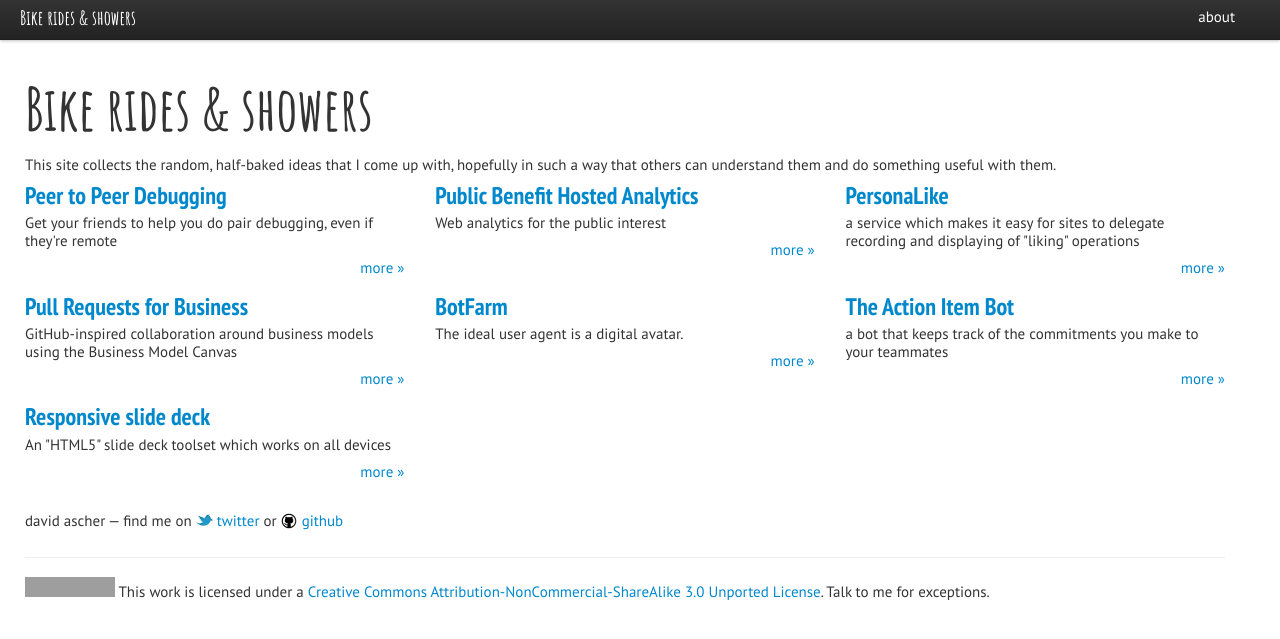
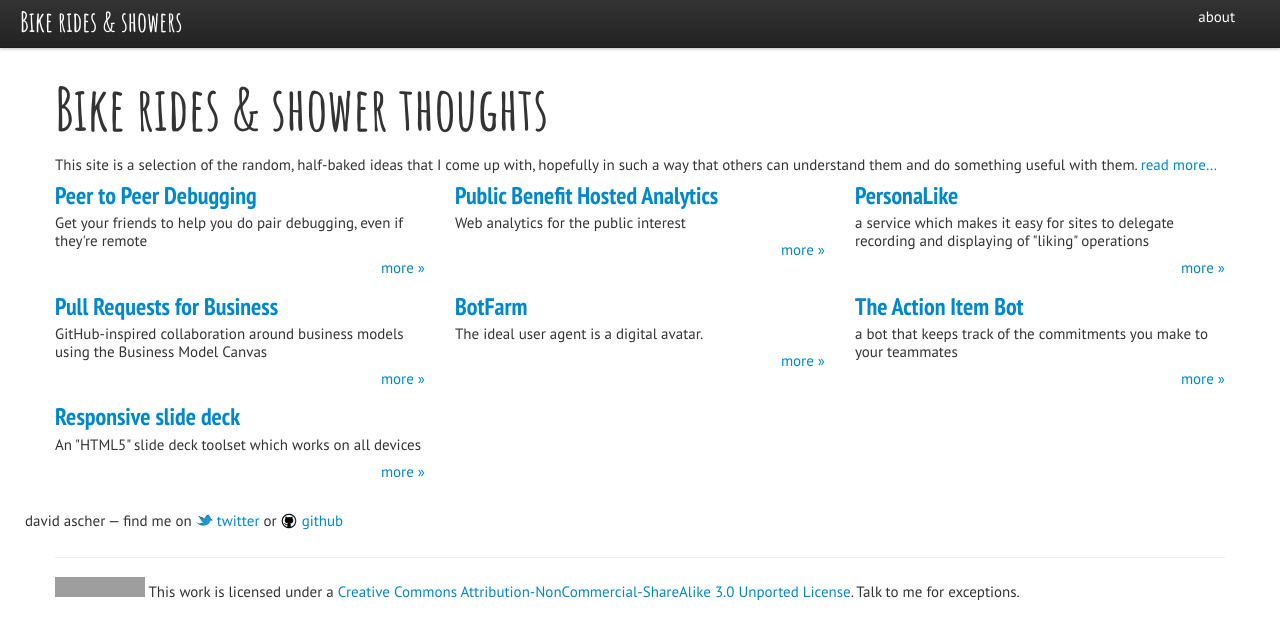
Before and after one commit to davidascher/davidascher.github.com, a Jekyll site: the page built from index.html, in a window 1280 px wide. Shown: the top 639 px of the page. Built offline with Jekyll 4.4.1, drawn with Linux system fonts in a browser that asks for light colours; nearby versions of some CDN libraries; library files that are not in the unit come from our copies; grey boxes are pictures that could not be loaded.

Commit message:
no more fluid

```diff
--- a/_layouts/default.html
+++ b/_layouts/default.html
@@ -45,11 +45,7 @@
     </div>
 
     <div class="container">
-
-      <div class="row">
-          {{content}}
-      </div><!--/row-->
-
+      {{content}}
       <hr>
 
       <footer>
--- a/_layouts/homepage.html
+++ b/_layouts/homepage.html
@@ -2,15 +2,13 @@
 layout: default
 ---
 
-          <div class="row-fluid">
 <header>
-            	<h1 class="whimsical">Bike rides &amp; showers</h1>
+	<h1 class="whimsical">Bike rides &amp; shower thoughts</h1>
 </header>
-            <p>This site collects the random, half-baked ideas that I come up with, hopefully in such a way that others can understand them and do something useful with them.</p>
-          </div>
+<p>This site is a selection of the random, half-baked ideas that I come up with, hopefully in such a way that others can understand them and do something useful with them. <a href="/about.html">read more…</a></p>
 
 
-          <div class="row-fluid">
+<div class="row">
 {% for post in site.posts %}
     <div class="span4 project">
       <h2><a href="{{post.url}}">{{post.title}}</a></h2>
@@ -19,13 +17,13 @@ layout: default
     </div><!--/span-->
   {% capture thecycle %}{% cycle '1', '2', '3' %}{% endcapture %}
 	{% if thecycle == '3' %}
-		          </div><div class="row-fluid">
+      </div><div class="row">
     {% endif %}
 {% endfor %}
 </div>
 
 <div class="spacer"/>
 
-          <div class="row-fluid signature">
+<div class="row signature">
 <p class="signature">david ascher &mdash;  find me on <a class="favicon brandColor twitter" href="https://twitter.com/davidascher">twitter</a> or <a class="favicon brandColor github" href="https://github.com/davidascher">github</a></p>
 </div>
--- a/assets/css/custom.css
+++ b/assets/css/custom.css
@@ -1,6 +1,6 @@
 /*@import url(http://fonts.googleapis.com/css?family=Mystery+Quest);*/
 /*@import url(http://fonts.googleapis.com/css?family=Glass+Antiqua);*/
-@import url(http://fonts.googleapis.com/css?family=Amatic+SC:400,700);
+@import url(http://fonts.googleapis.com/css?family=Amatic+SC:700);
 
 h1,
 h2,
@@ -11,6 +11,9 @@ h6 {
   font-family: 'PT Sans Narrow', sans-serif;
 }
 
+.navbar .brand {
+	font-size: 28px !important;
+}
 .whimsical {
 	font-family: 'Amatic SC', cursive;
 	/*font-weight: normal !important;*/
```
Lines whose indentation alone changed are shown as unchanged.
